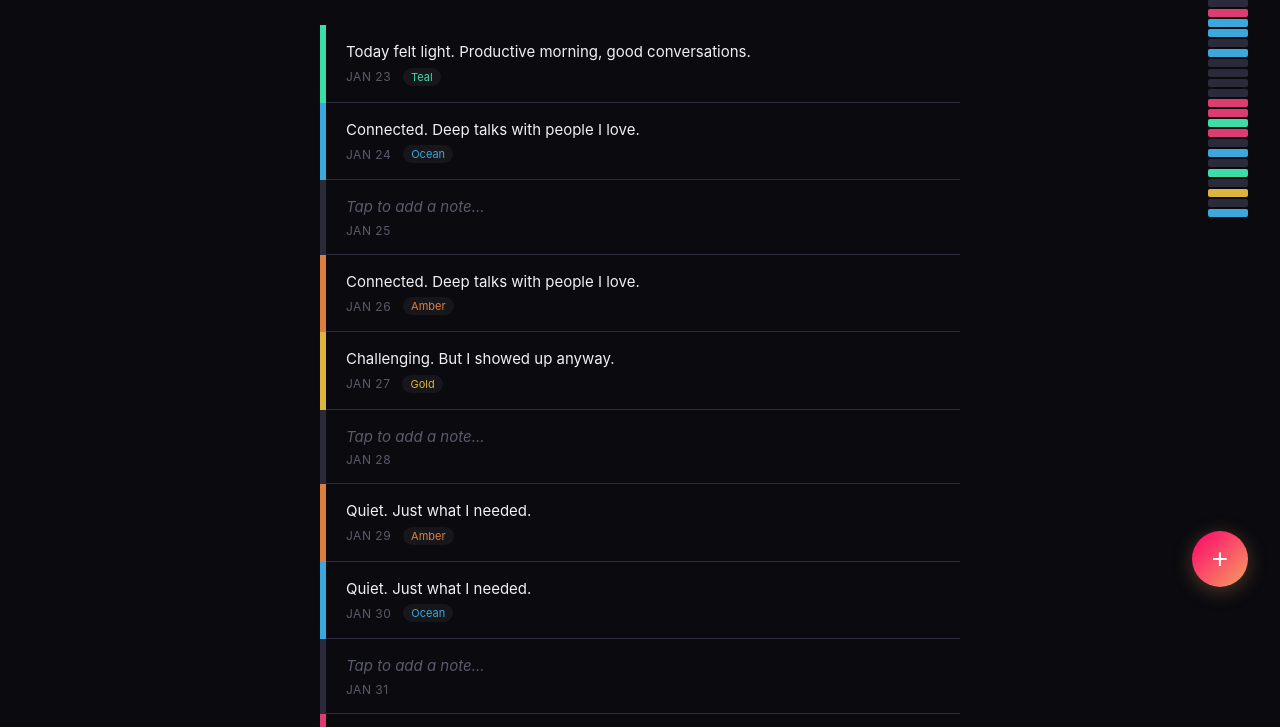
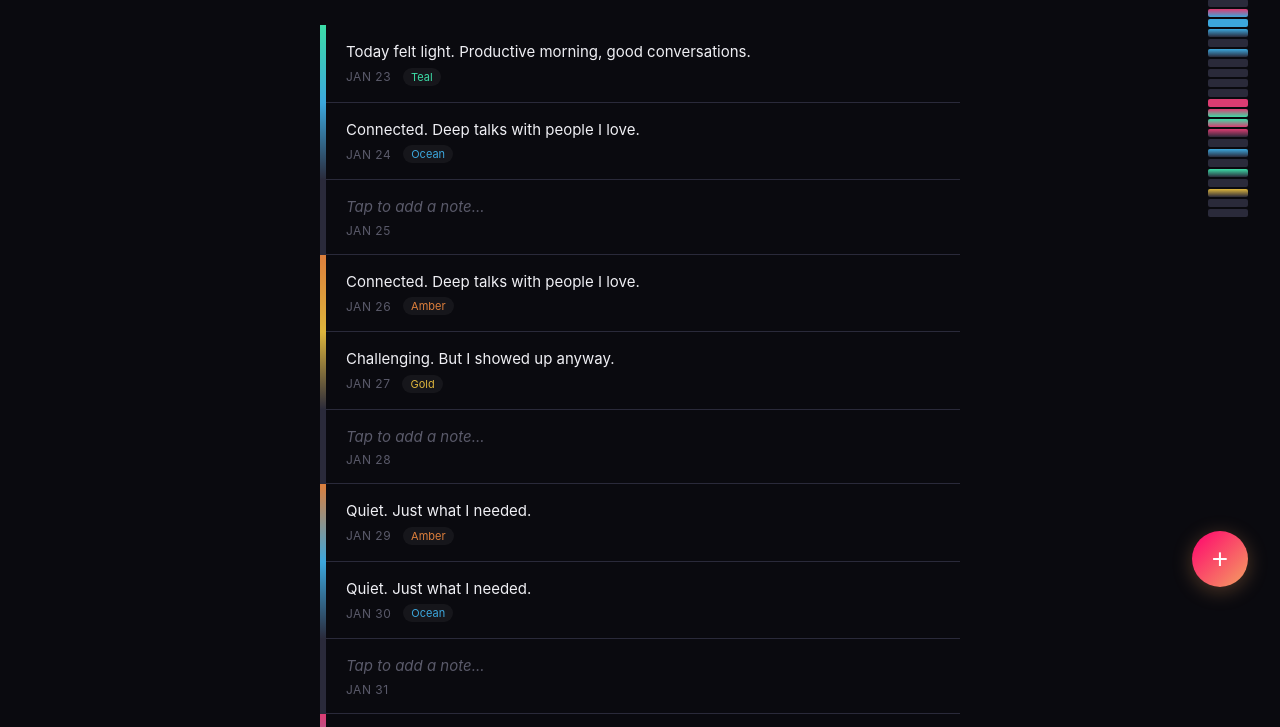
Before and after one commit to EmoteClawdBot/emote-bot-exp-01, a plain HTML site: page exp-03-v4.html in a window 1280 px wide. Shown: the part 181-908 px from the top of the page. Drawn offline with Linux system fonts and the light colour scheme.

Commit message:
Add smooth gradient blending between days

```diff
--- a/exp-03-v4.html
+++ b/exp-03-v4.html
@@ -536,13 +536,20 @@
         // Render unified list
         function renderList() {
             const list = document.getElementById('spectrumList');
-            list.innerHTML = entries.map(entry => `
+            list.innerHTML = entries.map((entry, idx) => {
+                const nextEntry = entries[idx + 1];
+                const nextColor = nextEntry ? (nextEntry.color || 'var(--border)') : (entry.color || 'var(--border)');
+                const gradientStyle = entry.hasEntry
+                    ? `background: linear-gradient(180deg, ${entry.color} 0%, ${nextColor} 100%);`
+                    : '';
+
+                return `
                 <div class="spectrum-item ${!entry.hasEntry ? 'empty' : ''} ${entry.id === activeEntryId ? 'active' : ''}"
                      data-id="${entry.id}"
-                     style="--item-color: ${entry.color || 'var(--border)'}"
+                     style="--item-color: ${entry.color || 'var(--border)'}; --next-color: ${nextColor}"
                      onclick="handleItemClick(${entry.id}, event)">
 
-                    <div class="item-gradient"></div>
+                    <div class="item-gradient" style="${gradientStyle}"></div>
 
                     <div class="item-content-wrapper">
                         <div class="item-main">
@@ -573,7 +580,8 @@
                         </div>
                     </div>
                 </div>
-            `).join('');
+                `;
+            }).join('');
 
             // Add input listeners
             entries.forEach(entry => {
@@ -596,15 +604,23 @@
             });
         }
 
-        // Render side mini gradient
+        // Render side mini gradient with blending
         function renderSidePanel() {
             const panel = document.getElementById('sidePanel');
-            panel.innerHTML = entries.map((entry, idx) => `
+            panel.innerHTML = entries.map((entry, idx) => {
+                const nextEntry = entries[idx + 1];
+                const nextColor = nextEntry ? (nextEntry.color || 'var(--border)') : (entry.color || 'var(--border)');
+                const gradientStyle = entry.hasEntry
+                    ? `background: linear-gradient(180deg, ${entry.color} 0%, ${nextColor} 100%);`
+                    : `background: var(--border);`;
+
+                return `
                 <div class="mini-slice ${entry.id === activeEntryId ? 'active' : ''}"
-                     style="--slice-color: ${entry.color || 'var(--border)'}"
+                     style="${gradientStyle}"
                      onclick="selectEntry(${entry.id})">
                 </div>
-            `).join('');
+                `;
+            }).join('');
         }
 
         function handleItemClick(id, event) {
```
